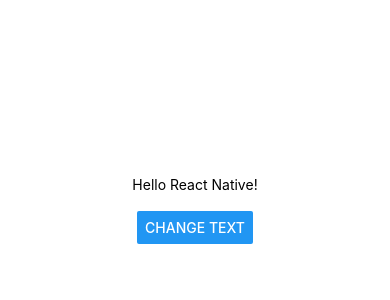
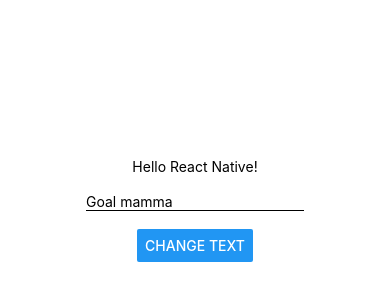
Before and after one commit to ash358241/rn-first-app, a React Native app: screen / in a window 390 px wide. Shown: the part 212-512 px from the top of the page. Built offline with nearby package versions, Linux system fonts and the light colour scheme.

Commit message:
stling component (inline)

```diff
--- a/App.js
+++ b/App.js
@@ -1,12 +1,14 @@
 import { StatusBar } from 'expo-status-bar';
 import React, { useState } from 'react';
-import { StyleSheet, Text, View, Button } from 'react-native';
+import { StyleSheet, Text, View, Button, TextInput } from 'react-native';
 
 export default function App() {
   const [outputText, setOutputText] = useState('Hello React Native!')
   return (
     <View style={styles.container}>
       <Text>{outputText}</Text>
+      <br />
+      <TextInput placeholder='Goal mamma' style={{borderBottomColor: 'black', borderBottomWidth: 1, outline: 'none'}}/>
       <br />
       <Button title="change text" onPress={() => setOutputText('Welcome to React Native champ!!!')}/>
       {/* <StatusBar style="auto" /> */}
```
